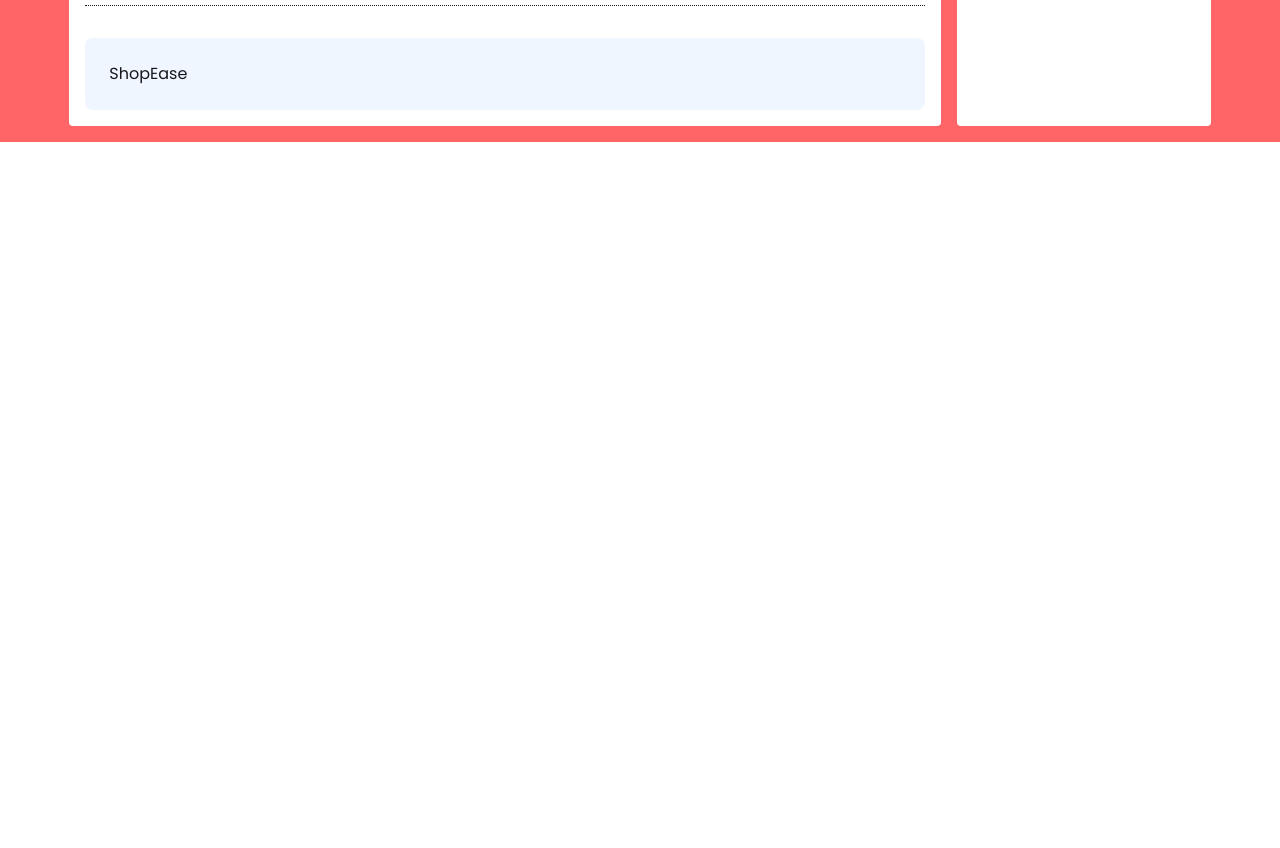
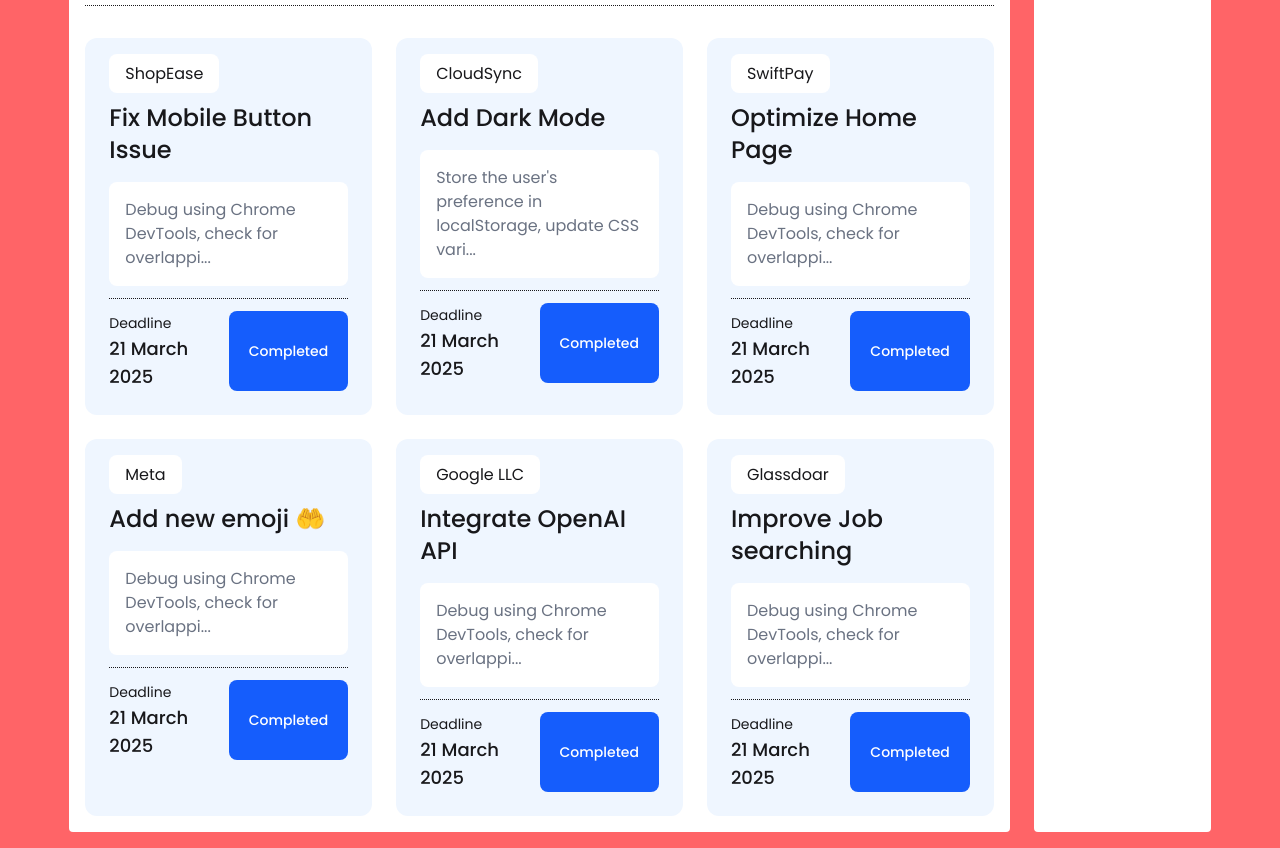
Before and after one commit to rakib0486/dev-board-project, a plain HTML site: page index.html in a window 1280 px wide. Shown: the part 259-1107 px from the top of the page. Before the commit the page ends 800 px from the top, so only its background shows below. Drawn offline with nearby package versions, Linux system fonts and the light colour scheme.

Commit message:
added layout

```diff
--- a/index.html
+++ b/index.html
@@ -48,8 +48,8 @@
         </div>
       </nav>
     </header>
-    <main class="w-11/12 mx-auto p-4 flex justify-between gap-4">
-      <section class="bg-white p-4 rounded w-5/6">
+    <main class="w-11/12 mx-auto p-4 flex gap-6">
+      <section class="bg-white p-4 rounded w-10/12">
         <div class="flex items-center gap-5 mb-8">
           <div class="box flex items-center gap-2 p-3 bg-blue-50 rounded-xl">
             <div class="rounded-full bg-white">
@@ -83,14 +83,130 @@
           </div>
         </div>
         <hr class="border-dotted" />
-        <div class="mt-8">
-          <div class="card bg-blue-50 p-6">
-            <span class="">ShopEase</span>
+        <div class="mt-8 grid grid-cols-3 gap-6">
+          <div class="bg-blue-50 p-6 rounded-xl">
+            <span class="py-2 px-4 bg-white rounded-lg">ShopEase</span>
+            <h2 class="my-4 text-2xl font-medium">Fix Mobile Button Issue</h2>
+            <p class="p-4 bg-white rounded-lg text-gray-500 mb-3">
+              Debug using Chrome DevTools, check for overlappi...
+            </p>
+            <hr class="border-dotted" />
+            <div class="flex justify-between mt-3">
+              <div>
+                <span class="text-sm">Deadline</span><br />
+                <p class="text-lg font-medium">21 March 2025</p>
+              </div>
+              <button
+                class="text-white text-sm font-medium px-5 py-2 bg-blue-600 rounded-lg"
+              >
+                Completed
+              </button>
+            </div>
+          </div>
+          <div class="bg-blue-50 p-6 rounded-xl">
+            <span class="py-2 px-4 bg-white rounded-lg">CloudSync</span>
+            <h2 class="my-4 text-2xl font-medium">Add Dark Mode</h2>
+            <p class="p-4 bg-white rounded-lg text-gray-500 mb-3">
+              Store the user's preference in localStorage, update CSS vari...
+            </p>
+            <hr class="border-dotted" />
+            <div class="flex justify-between mt-3">
+              <div>
+                <span class="text-sm">Deadline</span><br />
+                <p class="text-lg font-medium">21 March 2025</p>
+              </div>
+              <button
+                class="text-white text-sm font-medium px-5 py-2 bg-blue-600 rounded-lg"
+              >
+                Completed
+              </button>
+            </div>
+          </div>
+          <div class="bg-blue-50 p-6 rounded-xl">
+            <span class="py-2 px-4 bg-white rounded-lg">SwiftPay</span>
+            <h2 class="my-4 text-2xl font-medium">Optimize Home Page</h2>
+            <p class="p-4 bg-white rounded-lg text-gray-500 mb-3">
+              Debug using Chrome DevTools, check for overlappi...
+            </p>
+            <hr class="border-dotted" />
+            <div class="flex justify-between mt-3">
+              <div>
+                <span class="text-sm">Deadline</span><br />
+                <p class="text-lg font-medium">21 March 2025</p>
+              </div>
+              <button
+                class="text-white text-sm font-medium px-5 py-2 bg-blue-600 rounded-lg"
+              >
+                Completed
+              </button>
+            </div>
+          </div>
+          <div class="bg-blue-50 p-6 rounded-xl">
+            <span class="py-2 px-4 bg-white rounded-lg">Meta</span>
+            <h2 class="my-4 text-2xl font-medium">
+              Add new emoji <span>🤲</span>
+            </h2>
+            <p class="p-4 bg-white rounded-lg text-gray-500 mb-3">
+              Debug using Chrome DevTools, check for overlappi...
+            </p>
+            <hr class="border-dotted" />
+            <div class="flex justify-between mt-3">
+              <div>
+                <span class="text-sm">Deadline</span><br />
+                <p class="text-lg font-medium">21 March 2025</p>
+              </div>
+              <button
+                class="text-white text-sm font-medium px-5 py-2 bg-blue-600 rounded-lg"
+              >
+                Completed
+              </button>
+            </div>
+          </div>
+          <div class="bg-blue-50 p-6 rounded-xl">
+            <span class="py-2 px-4 bg-white rounded-lg">Google LLC</span>
+            <h2 class="my-4 text-2xl font-medium">Integrate OpenAI API</h2>
+            <p class="p-4 bg-white rounded-lg text-gray-500 mb-3">
+              Debug using Chrome DevTools, check for overlappi...
+            </p>
+            <hr class="border-dotted" />
+            <div class="flex justify-between mt-3">
+              <div>
+                <span class="text-sm">Deadline</span><br />
+                <p class="text-lg font-medium">21 March 2025</p>
+              </div>
+              <button
+                class="text-white text-sm font-medium px-5 py-2 bg-blue-600 rounded-lg"
+              >
+                Completed
+              </button>
+            </div>
+          </div>
+          <div class="bg-blue-50 p-6 rounded-xl">
+            <span class="py-2 px-4 bg-white rounded-lg">Glassdoar</span>
+            <h2 class="my-4 text-2xl font-medium">Improve Job searching</h2>
+            <p class="p-4 bg-white rounded-lg text-gray-500 mb-3">
+              Debug using Chrome DevTools, check for overlappi...
+            </p>
+            <hr class="border-dotted" />
+            <div class="flex justify-between mt-3">
+              <div>
+                <span class="text-sm">Deadline</span><br />
+                <p class="text-lg font-medium">21 March 2025</p>
+              </div>
+              <button
+                class="text-white text-sm font-medium px-5 py-2 bg-blue-600 rounded-lg"
+              >
+                Completed
+              </button>
+            </div>
           </div>
         </div>
       </section>
       <section class="bg-white p-6 rounded">
-        <span>Activity Log</span>
+        <div class="flex gap-4 mb-4">
+          <img src="./assets/activity.png" alt="activity" />
+          <span>Activity Log</span>
+        </div>
         <button
           class="text-white text-sm font-medium px-5 py-2 bg-blue-600 rounded-lg"
         >
```
